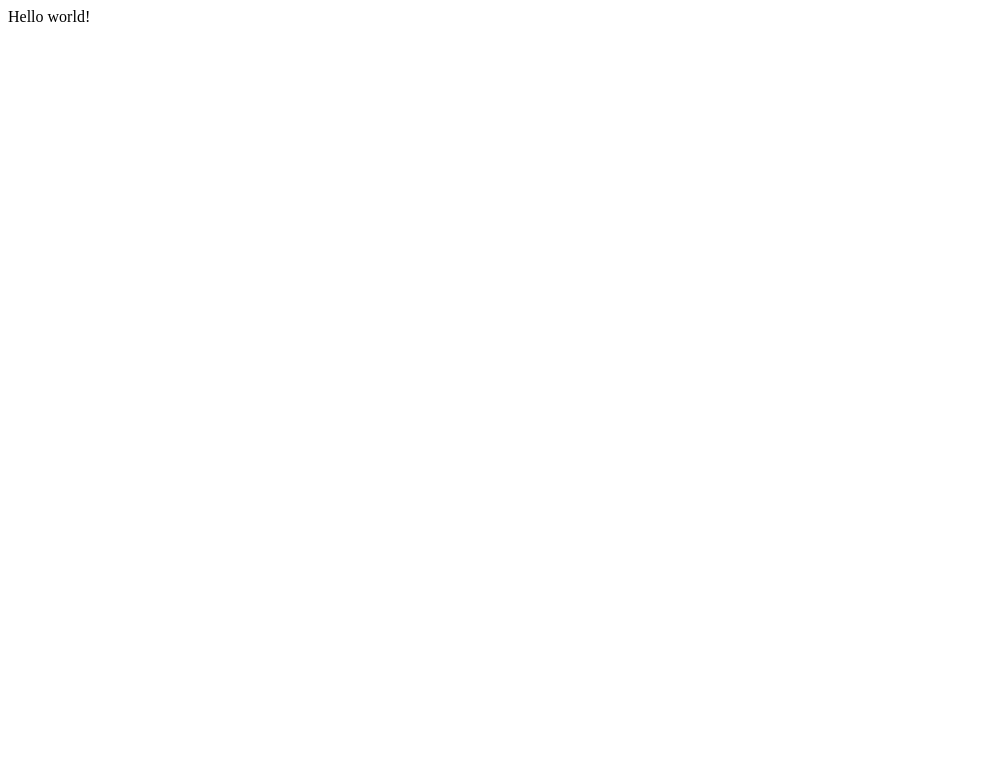
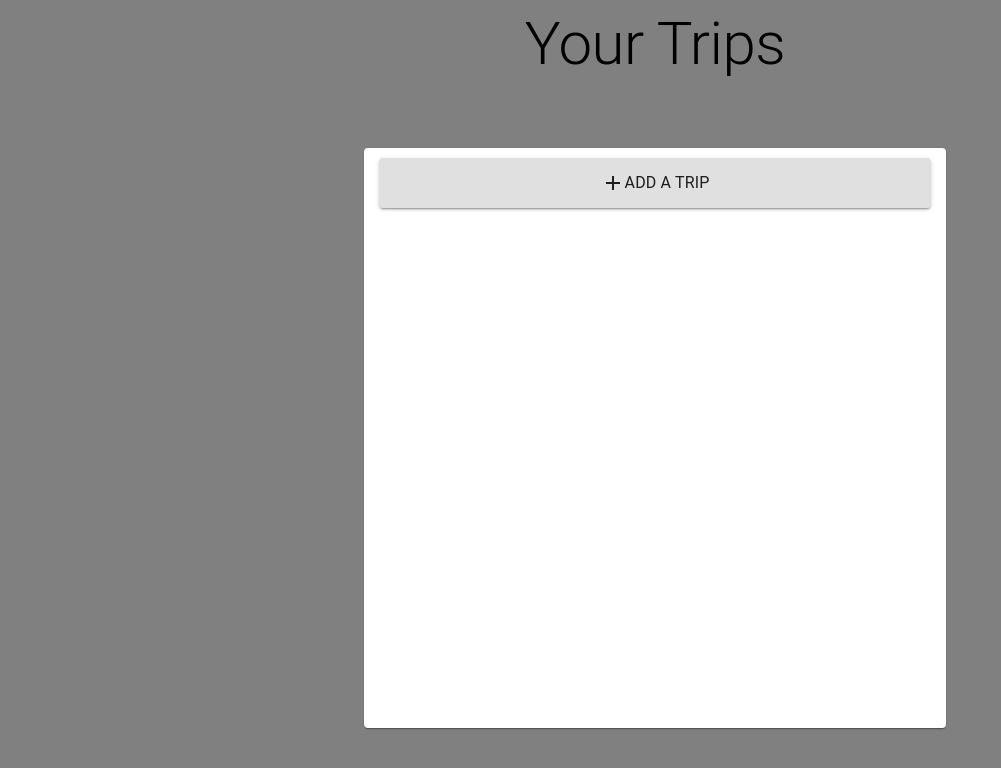
Before and after one commit to martinbee/trip-cost, a Gatsby site: page / in a window 1280 px wide. Shown: the whole page, without its empty margins (0-1001 px from the left). Built offline with nearby package versions, Linux system fonts and the light colour scheme; Gatsby itself is replaced by a stand-in of ours.

Commit message:
feat: stub out some layout

```diff
--- /dev/null
+++ b/gatsby-browser.js
@@ -0,0 +1 @@
+import './src/styles/global.css';
--- a/package.json
+++ b/package.json
@@ -14,6 +14,8 @@
     "test": "echo \"Write tests! -> https://gatsby.dev/unit-testing\" && exit 1"
   },
   "dependencies": {
+    "@material-ui/core": "^4.7.2",
+    "@material-ui/icons": "^4.5.1",
     "gatsby": "^2.18.4",
     "react": "^16.12.0",
     "react-dom": "^16.12.0"
--- a/src/pages/index.js
+++ b/src/pages/index.js
@@ -1,3 +1,45 @@
-import React from "react"
+import React, { useState, useCallback } from "react"
+import {
+  Container,
+  Grid,
+  Typography,
+  Paper,
+  Button,
+} from "@material-ui/core";
+import AddIcon from '@material-ui/icons/Add';
+// design idea: location name then plane icon if flew, hotel if stayed at, etc. average cost on the right
 
-export default () => <div>Hello world!</div>
+const Trip = ({ trip }) => <li>{trip.location}</li>;
+
+export default () => {
+  const [trips, setTrips] = useState([]);
+
+  const addTrip = useCallback(location => setTrips(trips.concat({ location })), [trips]);
+  const triggerAddTripFlow = useCallback(() => console.log('add trip'), []);
+  const renderTrips = useCallback(() => trips.map(trip => (
+    <Trip key={trip.location} trip={trip} />
+  )), [trips]);
+
+  return (
+    <Container maxWidth="sm">
+      <Grid
+        container
+        direction="column"
+        justify="center"
+        alignItems="center"
+        style={{ height: '90vh' }}
+      >
+        <Typography style={{ flex: 1 }} variant="h2">
+          Your Trips
+        </Typography>
+        <Paper style={{ flex: 4, flexDirection: 'column', width: '100%', padding: '10px 15px' }}>
+          <Button variant="contained" style={{ width: '100%', height: '50px', flexDirection: 'row' }}>
+            <AddIcon />
+            <Typography>Add a Trip</Typography>
+          </Button>
+          {renderTrips()}
+        </Paper>
+      </Grid>
+    </Container>
+  );
+};
--- /dev/null
+++ b/src/styles/global.css
@@ -0,0 +1,3 @@
+html {
+  background-color: grey;
+}
```
Also changed, not shown: 2 other files.
